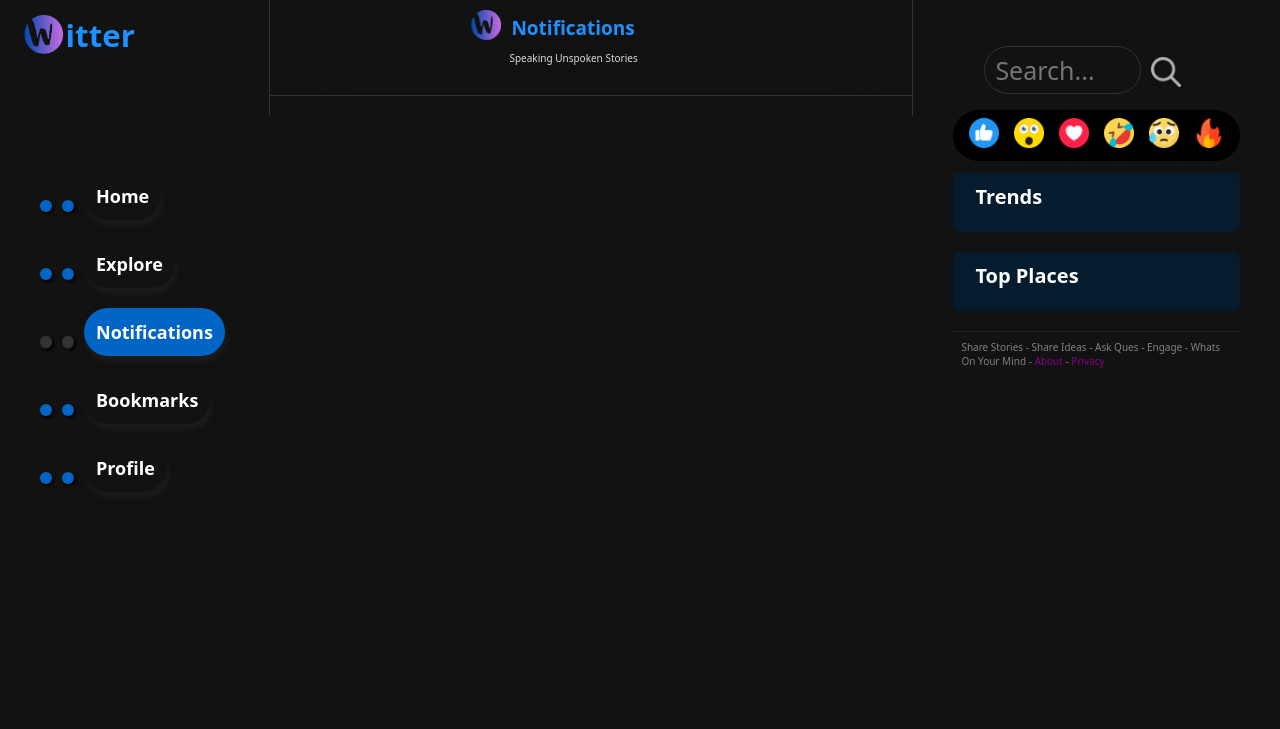
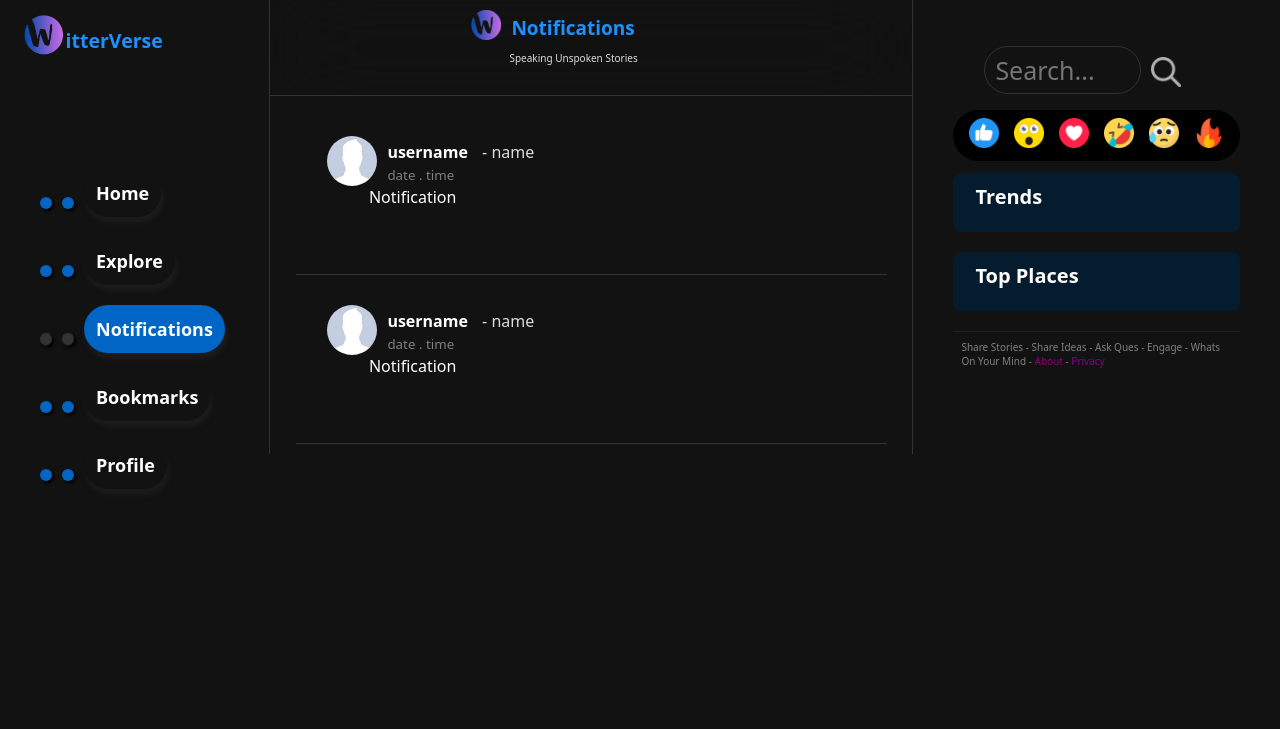
Before and after one commit to TrappsSpears/Campus-crush-master, a PHP site: page /Notifications/notifications.php in a window 1280 px wide. Shown: the top 729 px of the page. Run offline with PHP 8.4, Linux system fonts and the light colour scheme; the visitor is signed in with stand-in values (Sample User, id 1); data that the repository does not hold is empty.

Commit message:
im gettin tired

```diff
--- a/Notifications/notifications.php
+++ b/Notifications/notifications.php
@@ -16,15 +16,79 @@ include('../includes/headall.php'); ?>
 </div>
 <div class="posts" id="search-conts">
 
+<div class="post-container">
+<div class="post-head">
+            <div class="heading-post">
+
+                <a href="../Trends/trends.php?word=">
+                <div class="post-heading-container">
+                <div class='post-heading'>
+
+
+                        <img src="../images/noProf.jpeg" alt="profile" class="icons"  id='profile_pic'>
+
+                       <div id='post_info'>
+                        <div>
+                             <b> <span id='username'>username</span></b> <span id='name'> - name</span>
+                        </div>
+                        <div>
+                          <span><small id='date'>date</small><small> . time</small> </span>
+                      </div>
+                    </div>
+                </div>
+                </div></a>
 
 
 
+        </div>
+
+</div>
+<div class="post-box">
+ <div class="post_b">
+    Notification
+ </div>
+</div>
+
+  </div>
+
+<div class="post-container">
+<div class="post-head">
+            <div class="heading-post">
+
+                <a href="../Trends/trends.php?word=">
+                <div class="post-heading-container">
+                <div class='post-heading'>
 
 
+                        <img src="../images/noProf.jpeg" alt="profile" class="icons"  id='profile_pic'>
+
+                       <div id='post_info'>
+                        <div>
+                             <b> <span id='username'>username</span></b> <span id='name'> - name</span>
+                        </div>
+                        <div>
+                          <span><small id='date'>date</small><small> . time</small> </span>
+                      </div>
+                    </div>
+                </div>
+                </div></a>
+
+
+
+        </div>
+
 </div>
+<div class="post-box">
+ <div class="post_b">
+    Notification
+ </div>
+</div>
+
+  </div>
+    </div>
     </div>
     <?php include('../includes/leftbar.php') ?>
-    </div>
+
   <?php include('../includes/footer.php') ?>
 </body>
 </html>
--- a/Search/search.php
+++ b/Search/search.php
@@ -58,7 +58,7 @@ include('../includes/headall.php'); ?>
                     <small>Posts <?= $trend['post_count'] ?> - <?= $trend['theme'] ?></small>
                 </div>
                 <div>
-                <p> <img src="../images/placeholder.png" alt="-" class='icons' style='width:15px'><?= $trend['location'] ?></p>
+                <p> <img src="../images/placeholder.png" alt="-" class='icons' style='width:15px;position:relative;top:3px;margin-right:5px'><?= $trend['location'] ?></p>
                 <div>
                  <small>Engagements <?php echo $trend['like_count'] + $trend['comment_count'] ?> <a href="../Trends/trends.php?reaction=<?= $trend['type'] ?>"> <span><img src="../images/<?= $trend['type'] ?>.png" alt="<?= $trend['type'] ?>"> </span></a></small>
                 </div>
--- a/classes_incs/postReply.inc.php
+++ b/classes_incs/postReply.inc.php
@@ -12,9 +12,9 @@
         $sql = "INSERT INTO reply(com_id,reply,user_id,emoji) VALUES(?,?,?,?)";
         $result = $dbh->connect()->prepare($sql);
         if($result->execute(array($com_id,$comment,$user_id,$emoji))){
-            header("Location: ../singlePosts/singleposts.php?post_id=$post_id");
+            header("Location: ../posts/posts.php?post=$post_id");
         }else{
-            header("Location: ../index/index.php?Notsecceed");
+            header("Location: ../home/home.php?Notsecceed");
         }
 
 
--- a/includes/headall.php
+++ b/includes/headall.php
@@ -29,5 +29,5 @@
     <meta http-equiv="X-UA-Compatible" content="IE=edge">
     <meta name="viewport" content="width=device-width, initial-scale=1.0">
     <link rel="icon" type="image/png" href="../images/witterlogo2.png">
-    <title>Witter  </title>
+    <title>WitterVerse </title>
 </head>
--- a/includes/leftbar.php
+++ b/includes/leftbar.php
@@ -76,7 +76,7 @@
                     <small>Posts <?= $trend['post_count'] ?> - <?= $trend['theme'] ?></small>
                 </div>
                 <div>
-                <p> <img src="../images/placeholder.png" alt="-" class='icons' style='width:15px'><?= $trend['location'] ?></p>
+                <p> <img src="../images/placeholder.png" alt="-" class='icons' style='width:15px;position:relative;top:3px;margin-right:5px'><?= $trend['location'] ?></p>
                 </div>
                 <div>
                  <small>Engagements <?php echo $trend['like_count'] + $trend['comment_count'] ?> <a href="../Trends/trends.php?reaction=<?= $trend['type'] ?>"> <span><img src="../images/<?= $trend['type'] ?>.png" alt="<?= $trend['type'] ?>"> </span></a></small>
--- a/includes/sidebarnav.php
+++ b/includes/sidebarnav.php
@@ -3,7 +3,7 @@
 
         <nav><a href="../index/index.php">
     <div class="conFess_icon">
-    <h2><span><img src="../images/witterLogo.png" alt="W" class='icons'></span>itter</h2>
+    <h2><span><img src="../images/witterLogo.png" alt="W" class='icons'></span>itterVerse</h2>
 
     </div>
     </a>
--- a/index.php
+++ b/index.php
@@ -4,7 +4,7 @@
     <meta charset="UTF-8">
     <meta name="viewport" content="width=device-width, initial-scale=1.0">
     <link rel="icon" type="image/png" href="images/witterlogo2.png">
-    <title>Witter</title>
+    <title>WitterVerse</title>
     <?php include('styles/styleIndex.php') ?>
     <!-- Add this to your HTML -->
 <script src="https://maps.googleapis.com/maps/api/js?key=YOUR_API_KEY&libraries=places"></script>
@@ -13,7 +13,7 @@
 </head>
 <body>
     <div class="signup-container">
-    <h1><span> W</span>itter</h1>
+    <h1><span> W</span>itterVerse</h1>
         <p  >Where Anonymity Meets Understanding, Sharing Unspoken Stories</p>
         <?php if(isset($_GET['error'])){ ?> <p style="color:brown"><?= $_GET['error'] ?></p> <?php } ?>
 
--- a/styles/style.php
+++ b/styles/style.php
@@ -50,6 +50,7 @@ a{
     transform: scale(1.3);
     color:#1e90ff;
     margin-bottom: 10px;
+    font-size: 15px;
 }
 .conFess_icon p{
     position: relative;
```
Also changed, not shown: other parts of styles/style.php (+39 -39 lines), includes/postHome.php (+18 -25 lines), includes/posts.php (+7 -10 lines), images/chat.png (added), images/comment.png (added).
